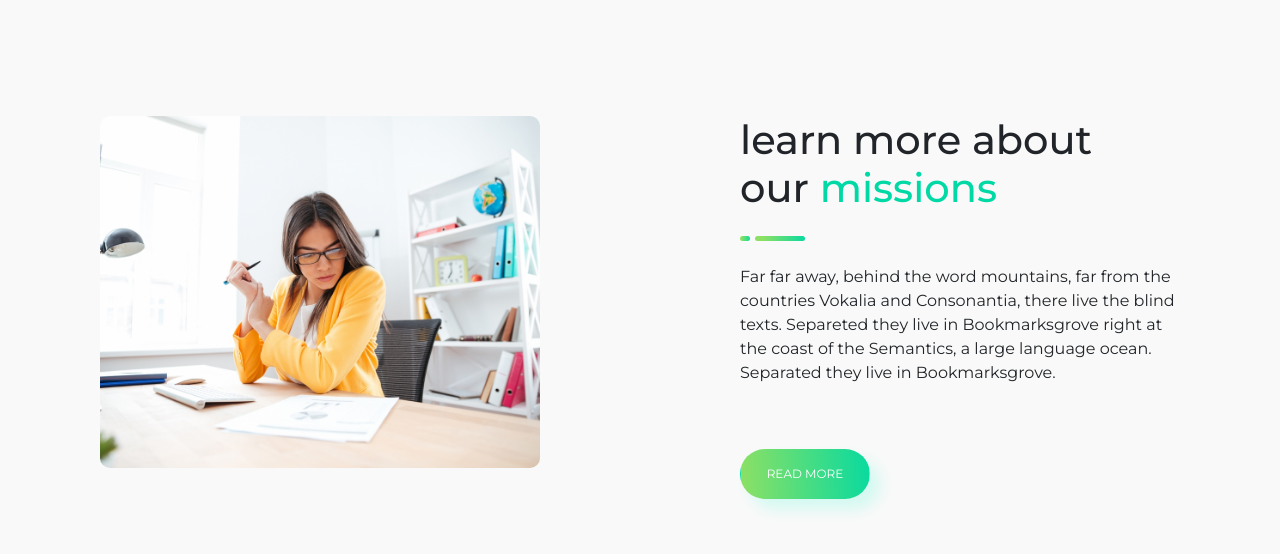
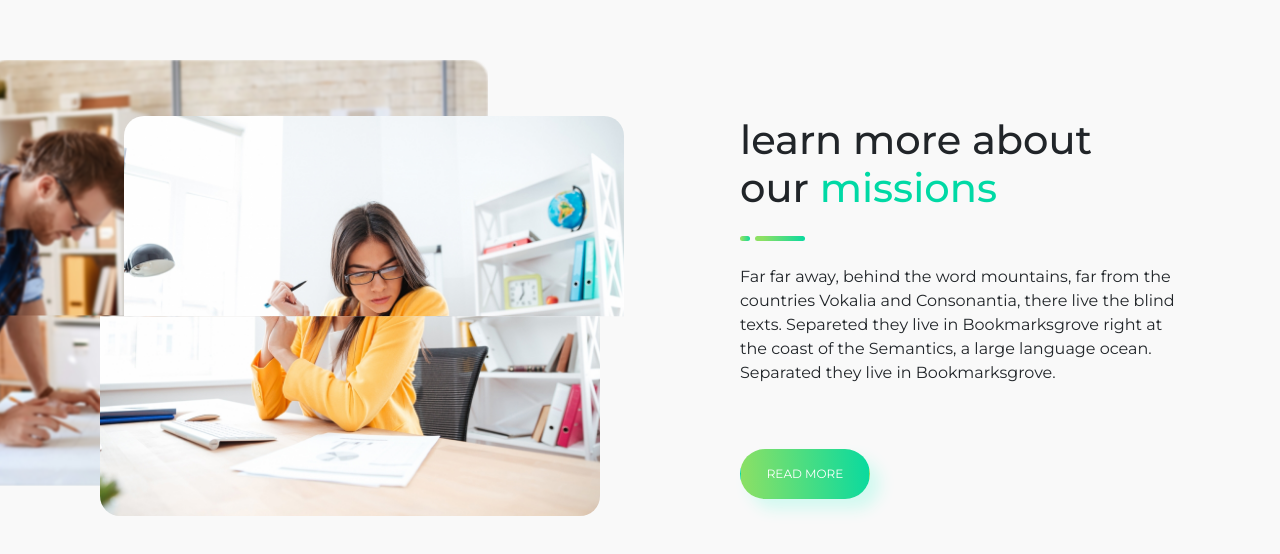
Before and after one commit to Francesco-Alquati/proj-html-vuejs, a Vue app: page / in a window 1280 px wide. Shown: the part 1814-2368 px from the top of the page. Built offline with nearby package versions, Linux system fonts and the light colour scheme.

Commit message:
[UPD] Completed MainMiddle section

```diff
--- a/src/components/AppMainMiddle.vue
+++ b/src/components/AppMainMiddle.vue
@@ -8,7 +8,10 @@ export default {
         <div class="container-fluid">
             <div class="row">
                 <div class="col-6 mt-200 mb-200 p-50">
-                    <img src="/images/businesswoman-analysing-document-P8WSNMC-1024x820.jpg" alt="">
+                    <img class="img-top-a ms-2 architect" src="/images/busy-architect-PYVKWM4-1024x872.jpg" alt="">
+                    <img class="img-bottom-a architect" src="/images/busy-architect-PYVKWM4-1024x872.jpg" alt="">
+                    <img class="img-top ms-4" src="/images/businesswoman-analysing-document-P8WSNMC-1024x820.jpg" alt="">
+                    <img class="img-bottom" src="/images/businesswoman-analysing-document-P8WSNMC-1024x820.jpg" alt="">
                 </div>
                 <div class="col-6 mt-200 mb-200 p-50">
                     <h2>learn more about <br> our <span class="c-lgreen">missions</span></h2>
@@ -26,6 +29,7 @@ export default {
 <style lang="scss" scoped>
 main{
     background-color: #F9F9F9;
+    position: relative;
 }
 h2{
     font-size: 40px;
@@ -43,8 +47,30 @@ button{
     box-shadow: 10px 10px 15px #D2F9F0;
 }
 img{
-    width: 100%;
-    border-radius: 10px;
+    width: 500px;
+    border-radius: 20px;
+    position: absolute;
+}
+.img-top{
+    clip-path: polygon(0 0, 100% 0, 100% 50%, 0 50%);
+}
+.img-bottom{
+    clip-path: polygon(0 50%, 100% 50%, 100% 100%, 0 100%);
+}
+.img-top-a{
+    clip-path: polygon(0 0, 100% 0, 100% 70%, 0 70%);
+}
+.img-bottom-a{
+    clip-path: polygon(0 60%, 100% 60%, 100% 100%, 0 100%);
+}
+.architect{
+    left: -20px;
+    top: 244px;
+    filter: blur(1px);
+}
+.img-gradient{
+    background: rgb(9,218,156);
+    background: linear-gradient(54deg, rgba(9,218,156,1) 8%, rgba(131,223,104,1) 81%);
 }
 
 </style>
```
